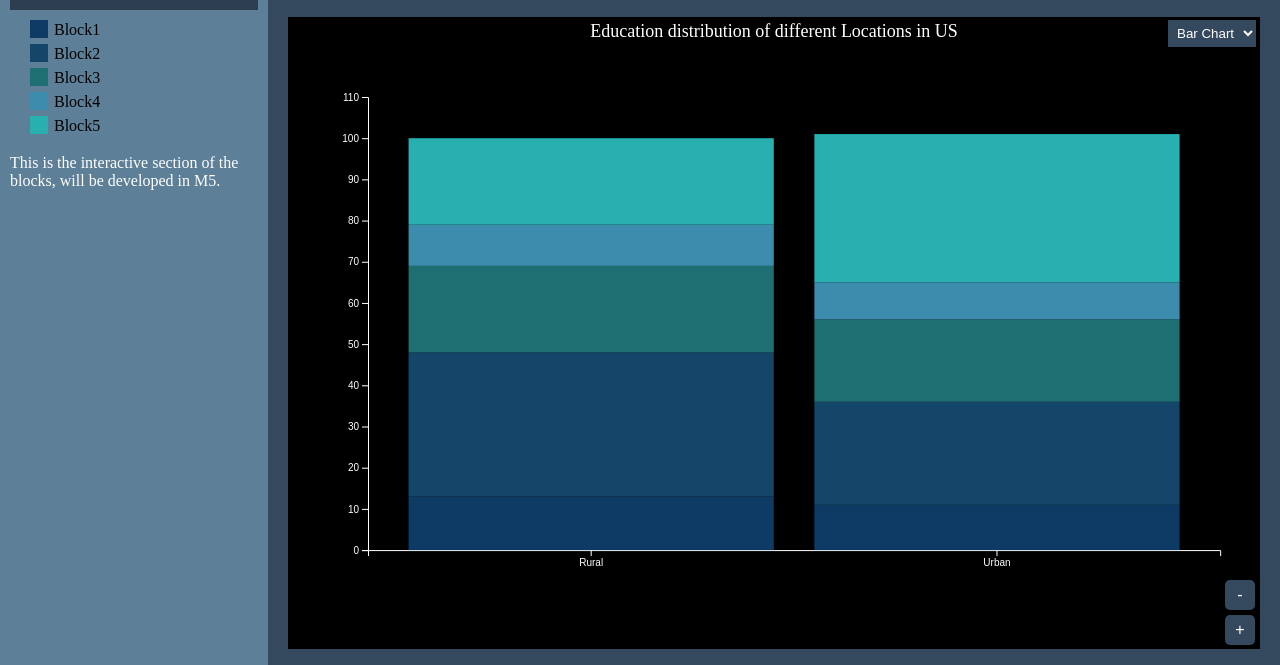
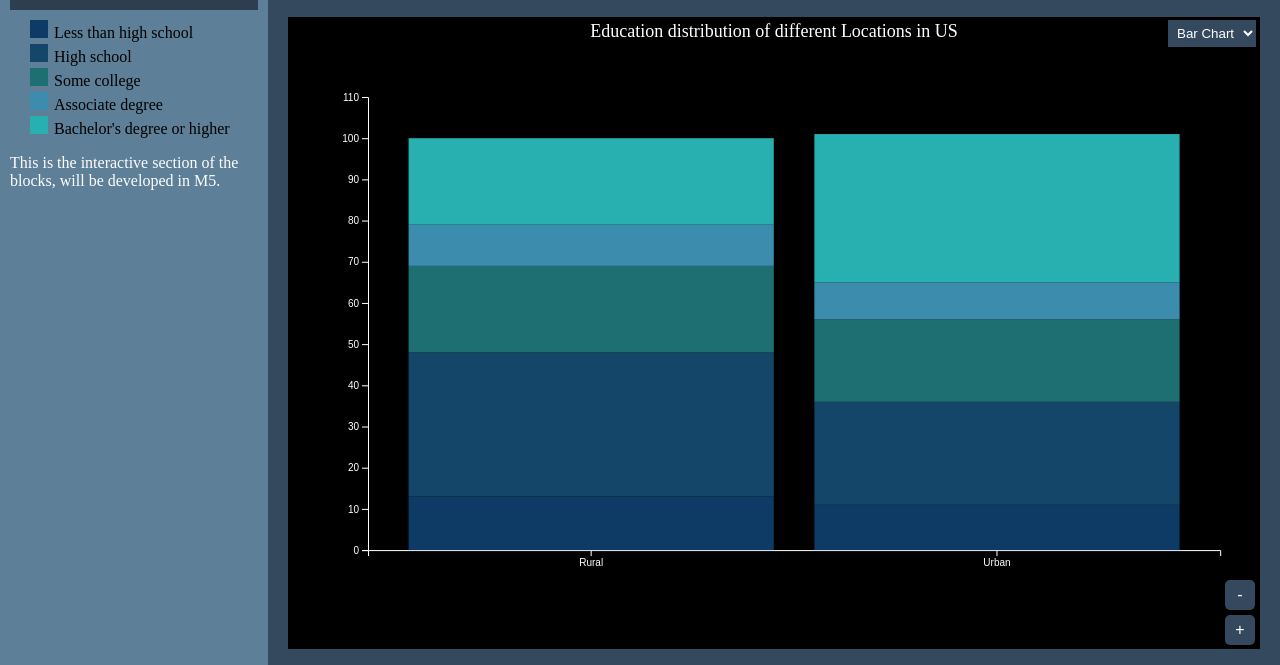
Before and after one commit to BrowyLi/Final-Information-Visualization-poem, a plain HTML site: page index.html in a window 1280 px wide. Shown: the part 161-826 px from the top of the page. Drawn offline with nearby package versions, Linux system fonts and the light colour scheme.

Commit message:
refine legend

```diff
--- a/data/quintile.json
+++ b/data/quintile.json
@@ -1 +1 @@
-[{"Wealth":"Quintile 1","Block1":0.9881333333,"Block2":0.9783222222,"Block3":0.8616888889,"Block4":0.9899444444},{"Wealth":"Quintile 2","Block1":0.9964222222,"Block2":0.9817888889,"Block3":0.8985777778,"Block4":0.9942111111},{"Wealth":"Quintile 3","Block1":0.9934444444,"Block2":0.9834555556,"Block3":0.9284777778,"Block4":0.9945},{"Wealth":"Quintile 4","Block1":0.9963777778,"Block2":0.9917888889,"Block3":0.9589222222,"Block4":0.9970888889},{"Wealth":"Quintile 5","Block1":0.9992777778,"Block2":0.9953777778,"Block3":0.9728666667,"Block4":0.9980555556}]
+[{"Wealth":"Quintile 1","Block1":0.9881333333,"Block2":0.9783222222,"Block3":0.8616888889,"Block4":0.9289,"Block5":0.8262111111},{"Wealth":"Quintile 2","Block1":0.9964222222,"Block2":0.9817888889,"Block3":0.8985777778,"Block4":0.9329333333,"Block5":0.8925},{"Wealth":"Quintile 3","Block1":0.9934444444,"Block2":0.9834555556,"Block3":0.9284777778,"Block4":0.9425777778,"Block5":0.9368666667},{"Wealth":"Quintile 4","Block1":0.9963777778,"Block2":0.9917888889,"Block3":0.9589222222,"Block4":0.9459444444,"Block5":0.9694666667},{"Wealth":"Quintile 5","Block1":0.9992777778,"Block2":0.9953777778,"Block3":0.9728666667,"Block4":0.9535777778,"Block5":0.9822666667}]
--- a/main.js
+++ b/main.js
@@ -200,17 +200,25 @@ function updateBarChart(data, title = "") {
 }
 
 function drawLegend() {
-    const blocks = ['Block1', 'Block2', 'Block3', 'Block4', 'Block5'];
+    let blocks;
+    if (chartNum == 1) {
+        blocks = ["Less than high school", "High school", "Some college", "Associate degree", "Bachelor's degree or higher"];
+    } else if (chartNum == 2) {
+        blocks = ["Primary completion rate", "Lower secondary completion rate",
+        "Upper secondary completion rate", "Lower sec comp rate for age 15-24", "Upper se comp rate for age 20-29"];
+    }
+
     const colorScale = d3.scaleOrdinal()
         .domain(blocks)
         .range(['#0D3B66', '#14466A', '#1E6F72', '#3C8DAD', '#28AFB0']);
     const legendSvg = d3.select("#legend-svg");
-
     const legendMargin = { top: 10, left: 20, bottom: 10, right: 20 };
     const legendItemSize = 18;
     const legendSpacing = 6;
-    const legendWidth = +legendSvg.style('width').replace('px', '');
     const legendHeight = blocks.length * (legendItemSize + legendSpacing);
+
+    legendSvg.selectAll("*").remove();
+
     legendSvg.attr("height", legendHeight + legendMargin.top + legendMargin.bottom);
 
     const legend = legendSvg.append("g")
@@ -231,11 +239,13 @@ function drawLegend() {
         .append("text")
         .attr("x", legendItemSize + legendSpacing)
         .attr("y", (d, i) => i * (legendItemSize + legendSpacing) + (legendItemSize / 2))
-      .style("alignment-baseline", "central")
+        .attr("dy", "0.35em")
+        .style("alignment-baseline", "middle")
         .text(d => d);
 
-    console.log("draw legend done")
+    console.log("draw legend done");
 }
+
 
 
 
--- a/styles.css
+++ b/styles.css
@@ -166,6 +166,7 @@ svg {
 
 #legend-svg{
   background-color: #5d7f97;
+  overflow: auto;
 }
 
 .bar rect {
```
Also changed, not shown: 1 other file. Lines whose indentation alone changed are shown as unchanged.
